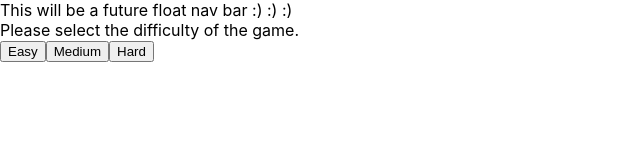
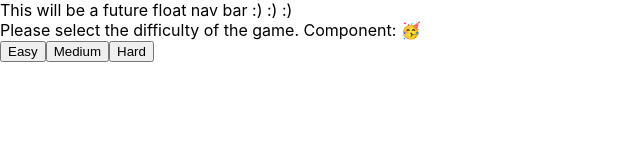
Before and after one commit to YuanYao-Ada/Project2-test, a React (Create React App) app in the folder project2/: page /Game in a window 1280 px wide. Shown: the top 160 px of the page, without its empty margins (0-640 px from the left). Built offline with nearby package versions, Linux system fonts and the light colour scheme.

Commit message:
Add Emoji and style in DifficultySelector.jsx file
Add Emoji and class name for styling in DifficultySelector.jsx file

```diff
--- a/project2/src/features/difficultyHandler/DifficultySelector.jsx
+++ b/project2/src/features/difficultyHandler/DifficultySelector.jsx
@@ -1,20 +1,32 @@
-import React from 'react';
+import React, { Component } from 'react';
 import { Link } from 'react-router-dom';
+import '../../App.css'
 
 export default function DifficultySelector() {
+  const Emoji = props => (
+    <span
+      className="emoji"
+      role="img"
+      aria-label={props.label ? props.label : ""}
+      aria-hidden={props.label ? "false" : "true"}
+    >
+      {props.symbol}
+    </span>
+  )
   return (
+    <div className='difficultySelector'>
           <div>
-          <div>
-          <div>
+            <div className='game-instruction'>
               Please select the difficulty of the game.
+              Component: <Emoji label="happy" symbol="🥳"/>
             </div>
             <Link to="/Game/easy">
-            <button value="Game/easy">Easy</button>
+              <button class="gradient-button" value="Game/easy">Easy</button>
             </Link>
-          <Link to="/Game/medium">
+            <Link class="gradient-button" to="/Game/medium">
               <button value="Game/medium">Medium</button>
             </Link>
-          <Link to="/Game/hard">
+            <Link class="gradient-button" to="/Game/hard">
               <button value="Game/hard">Hard</button>
             </Link>
         </div>
```
Lines whose indentation alone changed are shown as unchanged.
